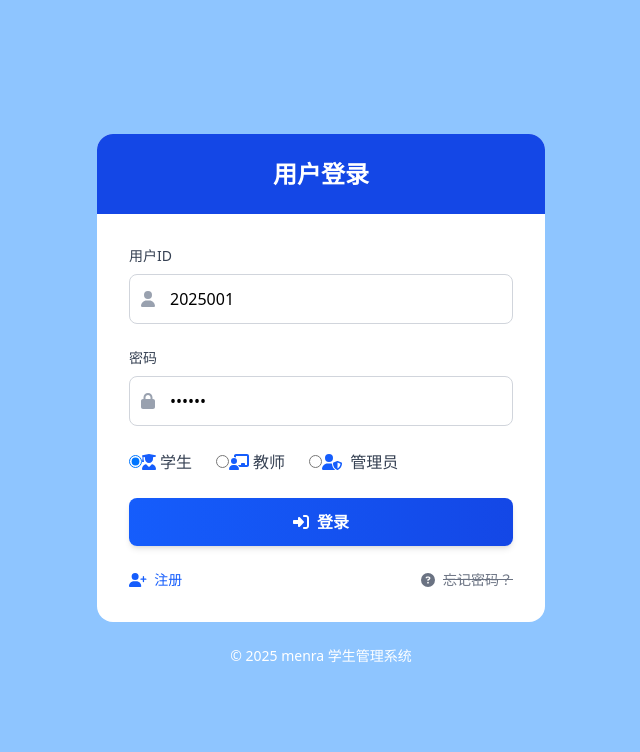
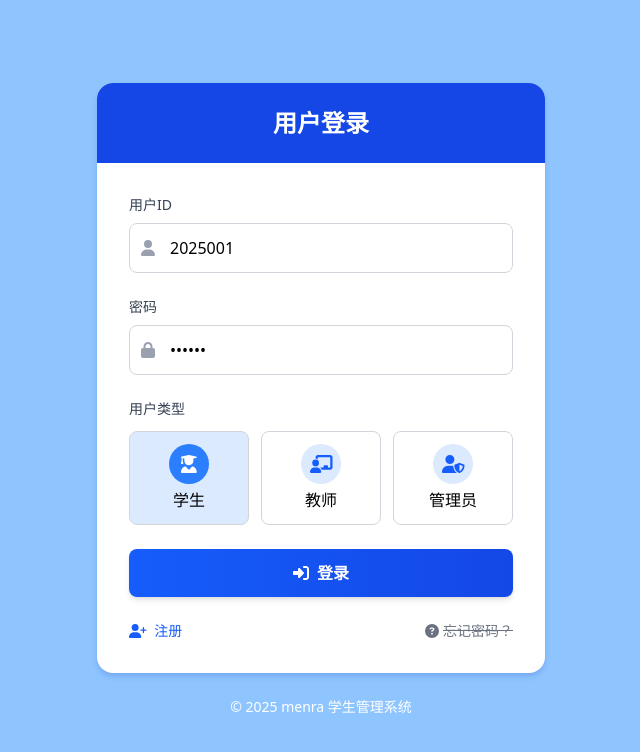
Before and after one commit to Menra11/student-system-on-rust, a Nuxt app: page /login in a window 1280 px wide. Shown: the top 752 px of the page, without its empty margins (319-959 px from the left). Built offline with nearby package versions, Linux system fonts and the light colour scheme.

Commit message:
feat(login/register): enhance user type and gender selection UI

```diff
--- a/pages/login.vue
+++ b/pages/login.vue
@@ -71,48 +71,104 @@
           </div>
 
           <!-- 用户类型选择 -->
-          <div class="mb-6 text-gray-700">
-            <label for="学生"
-              ><input
+          <div class="mb-6">
+            <label class="block text-gray-700 text-sm font-medium mb-3">
+              用户类型
+            </label>
+            <div class="grid grid-cols-3 gap-3">
+              <!-- 学生选项 -->
+              <label
+                for="学生"
+                class="p-3 border border-gray-300 rounded-lg cursor-pointer transition-all duration-300 hover:border-blue-400 hover:shadow-md flex justify-center items-center"
+                :class="{
+                  'bg-blue-100 border-blue-500': loginData.user === 'student',
+                }"
+              >
+                <input
                   type="radio"
                   name="user"
                   id="学生"
                   value="student"
                   v-model="loginData.user"
+                  class="hidden"
                 />
-              <font-awesome-icon
-                :icon="['fas', 'user-graduate']"
-                class="mr-1 text-blue-600"
-              />学生</label
+                <div class="flex flex-col items-center">
+                  <div
+                    class="w-10 h-10 rounded-full flex items-center justify-center text-lg transition-all duration-300"
+                    :class="
+                      loginData.user === 'student'
+                        ? 'bg-blue-500 text-white'
+                        : 'bg-blue-100 text-blue-600'
+                    "
                   >
-            <label for="教师"
-              ><input
+                    <font-awesome-icon :icon="['fas', 'user-graduate']" />
+                  </div>
+                  <span class="mt-1">学生</span>
+                </div>
+              </label>
+
+              <!-- 教师选项 -->
+              <label
+                for="教师"
+                class="p-3 border border-gray-300 rounded-lg cursor-pointer transition-all duration-300 hover:border-blue-400 hover:shadow-md flex justify-center items-center"
+                :class="{
+                  'bg-blue-100 border-blue-500': loginData.user === 'teacher',
+                }"
+              >
+                <input
                   type="radio"
                   name="user"
                   id="教师"
-                class="ml-6"
                   value="teacher"
                   v-model="loginData.user"
-              /><font-awesome-icon
-                :icon="['fas', 'chalkboard-teacher']"
-                class="mr-1 text-blue-600"
-              />教师</label
+                  class="hidden"
+                />
+                <div class="flex flex-col items-center">
+                  <div
+                    class="w-10 h-10 rounded-full flex items-center justify-center text-lg transition-all duration-300"
+                    :class="
+                      loginData.user === 'teacher'
+                        ? 'bg-blue-500 text-white'
+                        : 'bg-blue-100 text-blue-600'
+                    "
                   >
-            <label for="管理员"
-              ><input
+                    <font-awesome-icon :icon="['fas', 'chalkboard-teacher']" />
+                  </div>
+                  <span class="mt-1">教师</span>
+                </div>
+              </label>
+
+              <!-- 管理员选项 -->
+              <label
+                for="管理员"
+                class="p-3 border border-gray-300 rounded-lg cursor-pointer transition-all duration-300 hover:border-blue-400 hover:shadow-md flex justify-center items-center"
+                :class="{
+                  'bg-blue-100 border-blue-500': loginData.user === 'admin',
+                }"
+              >
+                <input
                   type="radio"
                   name="user"
                   id="管理员"
-                class="ml-6"
                   value="admin"
                   v-model="loginData.user"
+                  class="hidden"
                 />
-              <font-awesome-icon
-                :icon="['fas', 'user-shield']"
-                class="mr-1 text-blue-600"
-              />
-              管理员</label
+                <div class="flex flex-col items-center">
+                  <div
+                    class="w-10 h-10 rounded-full flex items-center justify-center text-lg transition-all duration-300"
+                    :class="
+                      loginData.user === 'admin'
+                        ? 'bg-blue-500 text-white'
+                        : 'bg-blue-100 text-blue-600'
+                    "
                   >
+                    <font-awesome-icon :icon="['fas', 'user-shield']" />
+                  </div>
+                  <span class="mt-1">管理员</span>
+                </div>
+              </label>
+            </div>
           </div>
 
           <!-- 登录按钮 -->
@@ -121,9 +177,17 @@
             class="w-full bg-gradient-to-r from-blue-600 to-blue-700 hover:from-blue-700 hover:to-blue-800 text-white font-bold py-3 px-4 rounded-lg shadow-md transition-all duration-300 transform hover:scale-[1.02] focus:outline-none focus:ring-2 focus:ring-blue-500 focus:ring-opacity-50"
             @click="useLogin"
           >
-            <span v-if="!isLoading"><font-awesome-icon :icon="['fas', 'sign-in-alt']" class="mr-2" />登录</span>
+            <span v-if="!isLoading"
+              ><font-awesome-icon
+                :icon="['fas', 'sign-in-alt']"
+                class="mr-2"
+              />登录</span
+            >
             <span v-else class="flex items-center">
-              <font-awesome-icon :icon="['fas', 'spinner']" class="animate-spin mr-2" />
+              <font-awesome-icon
+                :icon="['fas', 'spinner']"
+                class="animate-spin mr-2"
+              />
               登录中...
             </span>
           </button>
@@ -134,13 +198,18 @@
               class="text-blue-600 hover:text-blue-800 text-sm font-medium transition-colors duration-300 cursor-pointer"
               @click="useRegister"
             >
-              <font-awesome-icon :icon="['fas', 'user-plus']" class="mr-1" /> 注册
+              <font-awesome-icon :icon="['fas', 'user-plus']" class="mr-1" />
+              注册
             </span>
             <a
               href="#"
               class="text-gray-500 hover:text-gray-700 text-sm transition-colors duration-300"
             >
-               <font-awesome-icon :icon="['fas', 'question-circle']" class="mr-1" /> <del>忘记密码？</del>
+              <font-awesome-icon
+                :icon="['fas', 'question-circle']"
+                class="mr-1"
+              />
+              <del>忘记密码？</del>
             </a>
           </div>
         </form>
@@ -274,4 +343,13 @@ let useRegister = () => {
 };
 </script>
 
-<style scoped></style>
+<style scoped>
+.input-focus:focus {
+  border-color: #3b82f6;
+  box-shadow: 0 0 0 3px rgba(59, 130, 246, 0.2);
+}
+.shadow-blue {
+  box-shadow: 0 4px 6px -1px rgba(30, 64, 175, 0.2),
+    0 2px 4px -1px rgba(30, 64, 175, 0.06);
+}
+</style>
```
Also changed, not shown: pages/register.vue (+85 -21 lines). Lines whose indentation alone changed are shown as unchanged.
